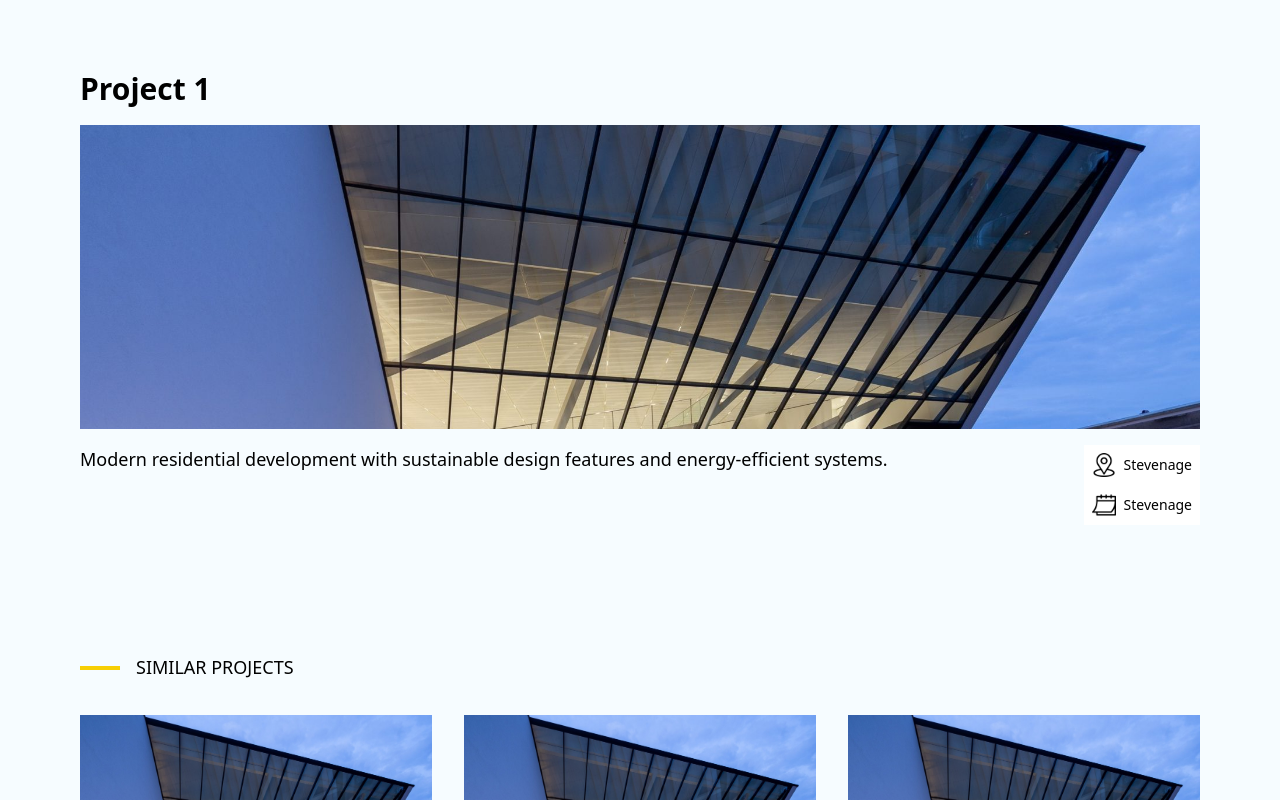
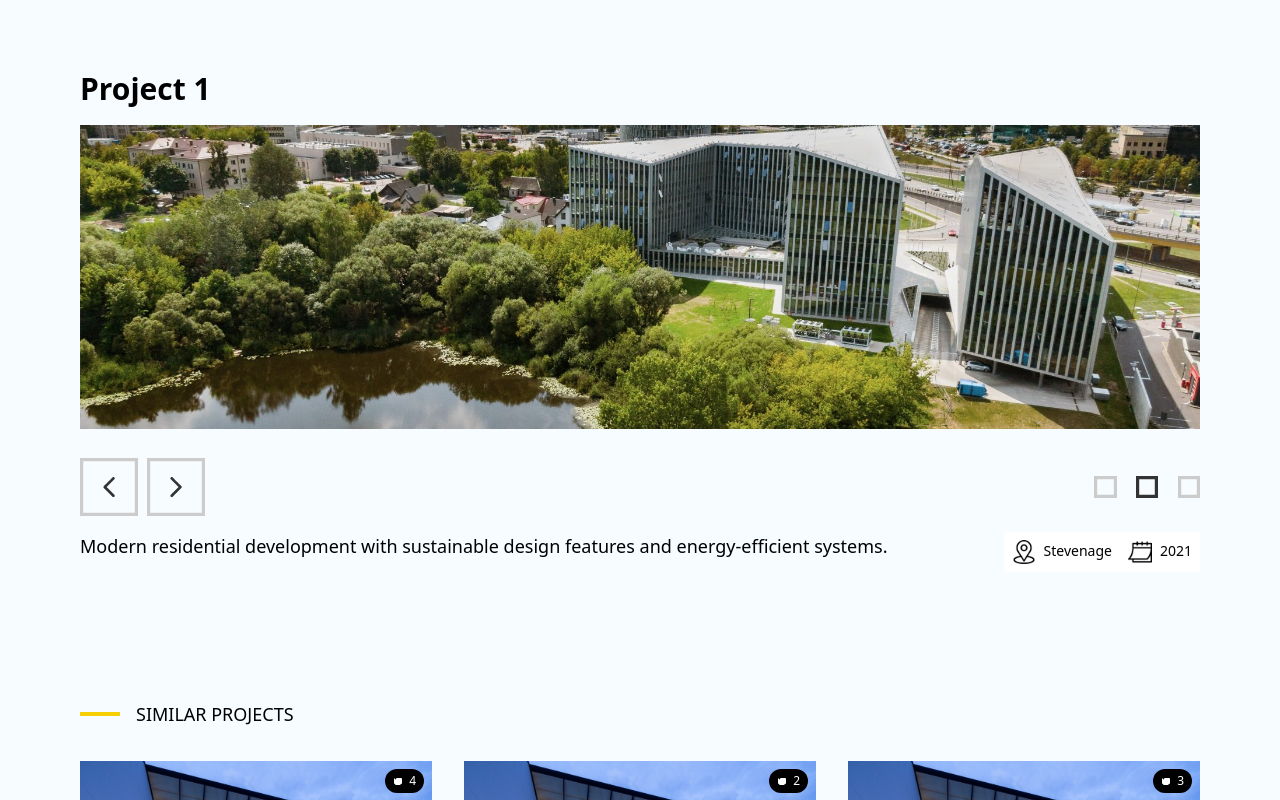
Before and after one commit to Justinng26/contractor-app, a Next.js app: page /projects/1 in a window 1280 px wide. Shown: the part 360-1160 px from the top of the page. Built offline with nearby package versions, Linux system fonts and the light colour scheme.

Commit message:
added navigation

```diff
--- a/app/layout.tsx
+++ b/app/layout.tsx
@@ -3,6 +3,7 @@ import { Inter } from "next/font/google";
 import "./globals.css";
 import Footer from "@/modules/Footer";
 import NavigationLargeScreen from "@/modules/Nav/NavigationLargeScreen";
+import Navigation from "@/modules/Nav/Navigation";
 
 const inter = Inter({
   subsets: ["latin"],
@@ -22,6 +23,7 @@ export default function RootLayout({
   return (
     <html lang="en">
       <body className={`${inter.variable} font-sans antialiased`}>
+        <Navigation />
         <NavigationLargeScreen />
         {children}
         <Footer />
--- a/app/projects/[id]/modules/ProjectSingle.tsx
+++ b/app/projects/[id]/modules/ProjectSingle.tsx
@@ -24,7 +24,11 @@ const ProjectSingle = ({
       <Container>
         <h3 className="mb-4">{title}</h3>
 
-        <EmblaCarousel slides={images} isControlsVisible={false} />
+        <EmblaCarousel
+          slides={images}
+          isControlsVisible={true}
+          options={{ loop: true }} // Optional: enable infinite loop
+        />
 
         <div className="grid grid-cols-1 md:grid-cols-[0.8fr_0.2fr] gap-4 md:gap-9 mt-4">
           <p>{description}</p>
@@ -36,11 +40,7 @@ const ProjectSingle = ({
               text={location}
             />
 
-            <LabelWithIcon
-              icon="/calendar.png"
-              alt="calendar"
-              text={location}
-            />
+            <LabelWithIcon icon="/calendar.png" alt="calendar" text={year} />
           </div>
         </div>
       </Container>
--- a/app/projects/components/Project.tsx
+++ b/app/projects/components/Project.tsx
@@ -8,16 +8,36 @@ interface ProjectProps {
   location: string;
   images: string[];
 }
+
 const Project = ({ title, year, location, images }: ProjectProps) => {
   return (
     <div>
       <div className="relative h-56 w-full transform transition-transform hover:scale-105 hover:opacity-70">
         <Image
           src={images[0]}
-          alt="project image"
+          alt={`${title} - Main image`}
           fill
           className="object-cover"
         />
+
+        {/* Multiple images indicator */}
+        {images.length > 1 && (
+          <div className="absolute top-2 right-2 bg-black bg-opacity-70 text-white text-xs px-2 py-1 rounded-full flex items-center gap-1">
+            <svg
+              width="12"
+              height="12"
+              viewBox="0 0 24 24"
+              fill="none"
+              xmlns="http://www.w3.org/2000/svg"
+              className="fill-current"
+            >
+              <rect x="6" y="6" width="12" height="12" rx="2" />
+              <path d="M4 8V18a2 2 0 0 0 2 2h10" />
+              <path d="M2 6V16a2 2 0 0 0 2 2h10" />
+            </svg>
+            {images.length}
+          </div>
+        )}
 
         <div className="absolute bottom-1 right-1 gap-1">
           <div className="flex gap-1">
@@ -26,7 +46,7 @@ const Project = ({ title, year, location, images }: ProjectProps) => {
               icon="/location.png"
               alt="location"
             />
-            <LabelWithIcon text={year} icon="/calendar.png" alt="calender" />
+            <LabelWithIcon text={year} icon="/calendar.png" alt="calendar" />
           </div>
         </div>
       </div>
--- a/app/projects/page.tsx
+++ b/app/projects/page.tsx
@@ -1,154 +1,3 @@
-// import Container from "@/components/Container";
-// import SectionSplit from "@/components/SectionSplit";
-// import Banner from "@/modules/Banner";
-// import Link from "next/link";
-// import Project from "./components/Project";
-// import Filtering from "./components/Filtering";
-// import { SearchParams } from "@/types/route";
-// import PaginationControl from "./components/PaginationControl";
-
-// export default function ProjectsPage({
-//   searchParams,
-// }: {
-//   searchParams: { [key: string]: string | string[] | undefined };
-// }) {
-//   const page = searchParams[SearchParams.PAGE] ?? "1";
-//   const perPage = searchParams[SearchParams.PER_PAGE] ?? "5";
-
-//   const start = (Number(page) - 1) * Number(perPage);
-//   const end = start + Number(perPage);
-
-//   const totalPages = Math.ceil(projects.length / Number(perPage));
-
-//   const years = [...new Set(projects.map((project) => project.year))];
-//   const locations = [...new Set(projects.map((project) => project.location))];
-
-//   //   const years = projects.map((project) => project.year);
-//   //   const locations = projects.map((project) => project.location);
-
-//   const filteredProjects = projects.filter((project) => {
-//     const year = searchParams[SearchParams.YEAR];
-//     const location = searchParams[SearchParams.LOCATION];
-
-//     if (year && location) {
-//       return project.year == Number(year) && project.location == location;
-//     } else if (year) {
-//       return project.year == Number(year);
-//     } else if (location) {
-//       return project.location == location;
-//     } else {
-//       return true;
-//     }
-//   });
-
-//   const paginatedProjects = filteredProjects.slice(start, end);
-
-//   const isPaginationVisible = filteredProjects.length > Number(perPage);
-//   return (
-//     <>
-//       <Banner />
-
-//       <SectionSplit>
-//         <Container>
-//           <h1 className="mb-4">Our Work</h1>
-//           <Filtering years={years} locations={locations} />
-
-//           <div className="grid grid-cols-1 md:grid-cols-2 gap-4 md:gap-12">
-//             {paginatedProjects.map((project) => (
-//               <Link href={`/projects/${project.id}`} key={project.title}>
-//                 <Project {...project} />
-//               </Link>
-//             ))}
-//           </div>
-
-//           {isPaginationVisible && (
-//             <PaginationControl
-//               page={page}
-//               perPage={perPage}
-//               hasNextPage={projects.length > end}
-//               hasPrevPage={start > 0}
-//               totalPages={totalPages}
-//             />
-//           )}
-//         </Container>
-//       </SectionSplit>
-//     </>
-//   );
-// }
-
-// const projects = [
-//   {
-//     id: 1,
-//     title: "Project 1",
-//     year: 2021,
-//     location: "Stevenage",
-//     images: ["/hero.jpg"],
-//   },
-//   {
-//     id: 2,
-//     title: "Project 2",
-//     year: 2022,
-//     location: "Hertford",
-//     images: ["/hero2.jpg"],
-//   },
-//   {
-//     id: 3,
-//     title: "Project 3",
-//     year: 2023,
-//     location: "Hertfordshire",
-//     images: ["/hero3.jpg"],
-//   },
-//   {
-//     id: 4,
-//     title: "Project 4",
-//     year: 2024,
-//     location: "Stevenage",
-//     images: ["/hero.jpg"],
-//   },
-//   {
-//     id: 5,
-//     title: "Project 5",
-//     year: 2025,
-//     location: "London",
-//     images: ["/hero2.jpg"],
-//   },
-//   {
-//     id: 1,
-//     title: "Project 6",
-//     year: 2021,
-//     location: "Stevenage",
-//     images: ["/hero.jpg"],
-//   },
-//   {
-//     id: 2,
-//     title: "Project 7",
-//     year: 2022,
-//     location: "Hertford",
-//     images: ["/hero2.jpg"],
-//   },
-//   {
-//     id: 3,
-//     title: "Project 8",
-//     year: 2023,
-//     location: "Hertfordshire",
-//     images: ["/hero3.jpg"],
-//   },
-//   {
-//     id: 4,
-//     title: "Project 9",
-//     year: 2024,
-//     location: "Stevenage",
-//     images: ["/hero.jpg"],
-//   },
-//   {
-//     id: 5,
-//     title: "Project 10",
-//     year: 2025,
-//     location: "London",
-//     images: ["/hero2.jpg"],
-//   },
-// ];
-
 import Container from "@/components/Container";
 import SectionSplit from "@/components/SectionSplit";
 import Banner from "@/modules/Banner";
@@ -230,7 +79,7 @@ export default async function ProjectsPage({
   );
 }
 
-// Fix: Make IDs unique
+// Updated projects array with multiple images per project
 export const projects = [
   {
     id: 1,
@@ -239,7 +88,7 @@ export const projects = [
       "Modern residential development with sustainable design features and energy-efficient systems.",
     year: 2021,
     location: "Stevenage",
-    images: ["/hero.jpg"],
+    images: ["/hero.jpg", "/hero2.jpg", "/hero3.jpg"],
   },
   {
     id: 2,
@@ -248,7 +97,7 @@ export const projects = [
       "Commercial office space renovation featuring contemporary interiors and smart building technology.",
     year: 2022,
     location: "Hertford",
-    images: ["/hero2.jpg"],
+    images: ["/hero2.jpg", "/hero.jpg", "/hero3.jpg", "/parapija.jpg"],
   },
   {
     id: 3,
@@ -257,7 +106,7 @@ export const projects = [
       "Mixed-use development combining retail spaces with luxury apartments in the town center.",
     year: 2023,
     location: "Hertfordshire",
-    images: ["/hero3.jpg"],
+    images: ["/hero3.jpg", "/hero.jpg", "/hero2.jpg"],
   },
   {
     id: 4,
@@ -266,7 +115,7 @@ export const projects = [
       "Affordable housing project designed to meet local community needs with modern amenities.",
     year: 2024,
     location: "Stevenage",
-    images: ["/hero.jpg"],
+    images: ["/hero.jpg", "/parapija.jpg", "/hero2.jpg", "/hero3.jpg"],
   },
   {
     id: 5,
@@ -275,7 +124,7 @@ export const projects = [
       "High-end commercial tower with cutting-edge architecture and premium office facilities.",
     year: 2025,
     location: "London",
-    images: ["/hero2.jpg"],
+    images: ["/hero2.jpg", "/hero3.jpg", "/parapija.jpg"],
   },
   {
     id: 6,
@@ -284,7 +133,7 @@ export const projects = [
       "Heritage building restoration preserving historic character while adding modern functionality.",
     year: 2021,
     location: "Stevenage",
-    images: ["/hero.jpg"],
+    images: ["/hero.jpg", "/hero2.jpg"],
   },
   {
     id: 7,
@@ -293,7 +142,7 @@ export const projects = [
       "Eco-friendly warehouse and distribution center with solar panels and rainwater harvesting.",
     year: 2022,
     location: "Hertford",
-    images: ["/hero2.jpg"],
+    images: ["/hero2.jpg", "/hero3.jpg", "/hero.jpg", "/parapija.jpg"],
   },
   {
     id: 8,
@@ -302,7 +151,7 @@ export const projects = [
       "Educational facility featuring flexible learning spaces and state-of-the-art technology integration.",
     year: 2023,
     location: "Hertfordshire",
-    images: ["/hero3.jpg"],
+    images: ["/hero3.jpg", "/parapija.jpg", "/hero.jpg"],
   },
   {
     id: 9,
@@ -311,7 +160,7 @@ export const projects = [
       "Healthcare facility designed for optimal patient care with advanced medical equipment support.",
     year: 2024,
     location: "Stevenage",
-    images: ["/hero.jpg"],
+    images: ["/hero.jpg", "/hero3.jpg", "/hero2.jpg"],
   },
   {
     id: 10,
@@ -320,6 +169,6 @@ export const projects = [
       "Luxury residential complex with premium amenities, concierge services, and panoramic city views.",
     year: 2025,
     location: "London",
-    images: ["/hero2.jpg"],
+    images: ["/hero2.jpg", "/hero.jpg", "/parapija.jpg", "/hero3.jpg"],
   },
 ];
--- /dev/null
+++ b/modules/Nav/Navigation.tsx
@@ -0,0 +1,35 @@
+"use client";
+
+import Logo from "@/components/Logo";
+import React from "react";
+import { GiHamburgerMenu } from "react-icons/gi";
+import { FaTimes } from "react-icons/fa";
+import Container from "@/components/Container";
+import Links from "./Links";
+
+const Navigation = () => {
+  const [isOpen, setIsOpen] = React.useState(false);
+  return (
+    <>
+      <nav className="container mx-auto px-4 fixed top-0 left-0 right-0 flex justify-between items-center h-16 bg-white md:hidden z-50">
+        <Logo />
+
+        <button>
+          {isOpen ? <FaTimes size="24" /> : <GiHamburgerMenu size="24" />}
+        </button>
+      </nav>
+
+      {isOpen && (
+        <div className="fixed top-16 left-0 right-0 bottom-0 bg-white z-50">
+          <Container>
+            <div className="flex justify-center mt-8">
+              <Links />
+            </div>
+          </Container>
+        </div>
+      )}
+    </>
+  );
+};
+
+export default Navigation;
```
